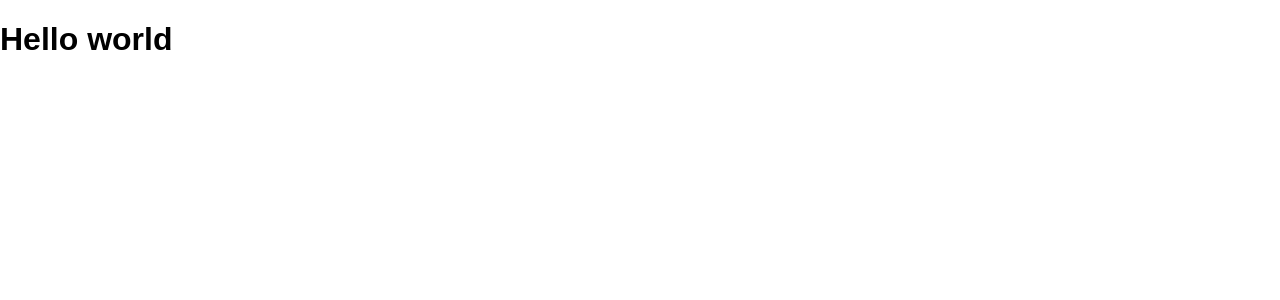
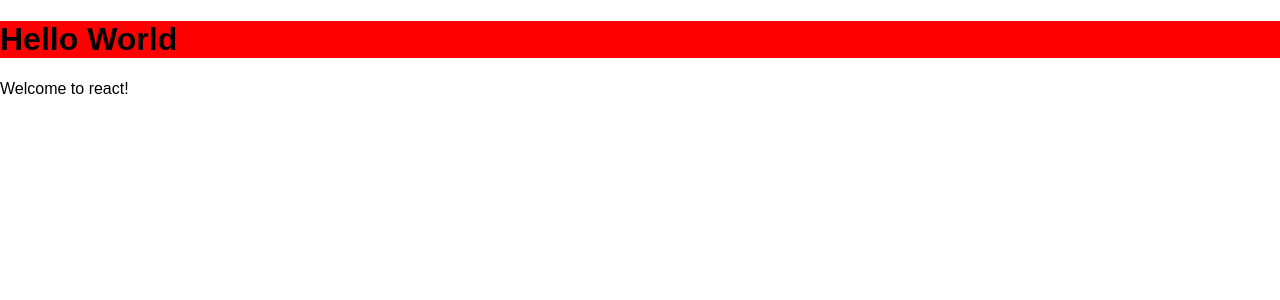
Before and after one commit to manuarora700/react-app, a React (Create React App) app in the folder robots/: page / in a window 1280 px wide. Shown: the top 300 px of the page. Built offline with nearby package versions, Linux system fonts and the light colour scheme.

Commit message:
installed tachyons--just like bootstrap for react// creating react apps

```diff
--- a/robots/package.json
+++ b/robots/package.json
@@ -5,7 +5,8 @@
   "dependencies": {
     "react": "^16.3.2",
     "react-dom": "^16.3.2",
-    "react-scripts": "1.1.4"
+    "react-scripts": "1.1.4",
+    "tachyons": "^4.9.1"
   },
   "scripts": {
     "start": "react-scripts start",
--- /dev/null
+++ b/robots/src/Hello.css
@@ -0,0 +1,3 @@
+h1 {
+	background: red;
+}
--- /dev/null
+++ b/robots/src/Hello.js
@@ -0,0 +1,14 @@
+import React, { Component } from 'react';
+import './Hello.css';
+class Hello extends Component {
+	render() {
+		return (
+		<div>
+			<h1>Hello World</h1>
+			<p>Welcome to react!</p>
+		</div>
+		);
+	}
+}
+
+export default Hello;
--- a/robots/src/index.js
+++ b/robots/src/index.js
@@ -1,8 +1,8 @@
 import React from 'react';
 import ReactDOM from 'react-dom';
 import './index.css';
-import App from './App';
+import Hello from './Hello.js';
 import registerServiceWorker from './registerServiceWorker';
-
-ReactDOM.render(<h1>Hello world</h1>, document.getElementById('root'));
+import 'tachyons';
+ReactDOM.render(<Hello />, document.getElementById('root'));
 registerServiceWorker();
```
Also changed, not shown: 1 other file (tests, documents, lock files or other folders).
